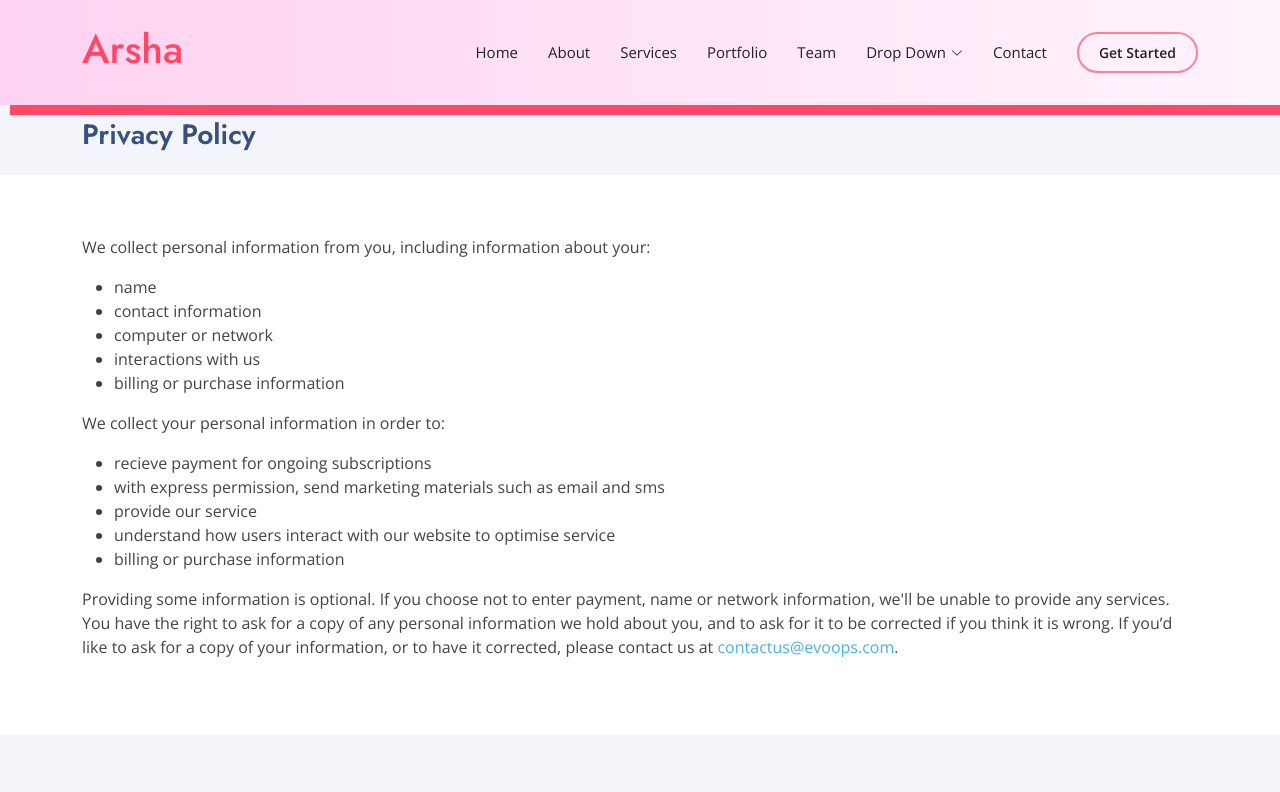
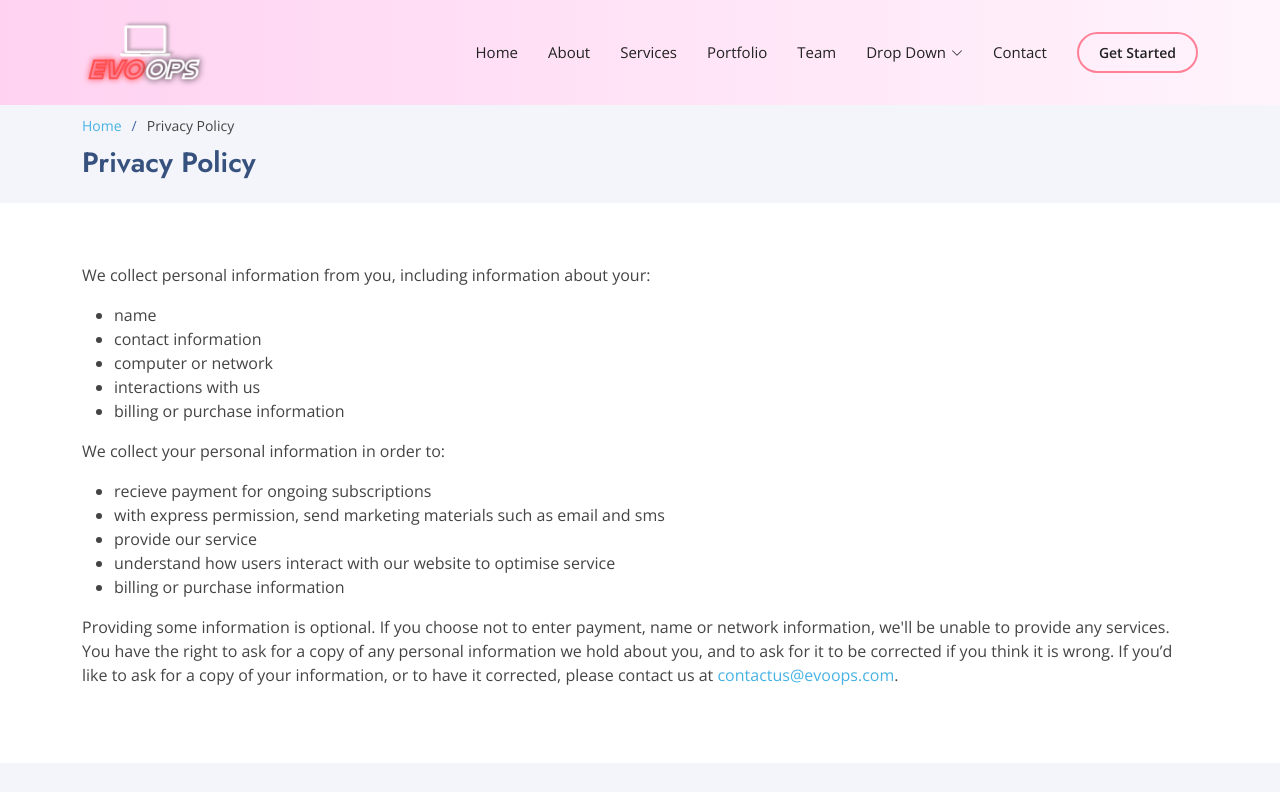
Before and after one commit to zagiri/EvoOpsSite, a plain HTML site: page pages/privacy-policy.html in a window 1280 px wide. Shown: the top 792 px of the page. Drawn offline with nearby package versions, Linux system fonts and the light colour scheme.

Commit message:
Fixed other pages

```diff
--- a/assets/css/style.css
+++ b/assets/css/style.css
@@ -120,6 +120,11 @@ h6 {
   box-shadow: 10px 10px #ff4767;
 }
 
+#header.header-scrolled,
+#header.header-inner-pages-new {
+  background-image: linear-gradient(to right, #ffd2f1 , #fff4fc);
+}
+
 /*.fixed-top {*/
 /*  background: pink;*/
 /*}*/
@@ -180,6 +185,10 @@ h6 {
   font-size: 12px;
   line-height: 0;
   margin-left: 5px;
+}
+
+.pages {
+  background0-image: linear-gradient(to right, #ffd2f1 , #fff4fc);
 }
 
 .navbar a:hover,
@@ -413,6 +422,12 @@ h6 {
   font-size: 24px;
 }
 
+
+#main-two {
+  margin-top: 100px;
+}
+
+
 #hero .btn-get-started {
   font-family: "Jost", sans-serif;
   font-weight: 500;
--- a/pages/privacy-policy.html
+++ b/pages/privacy-policy.html
@@ -40,10 +40,10 @@
 <body>
 
 <!-- ======= Header ======= -->
-<header id="header" class="fixed-top header-inner-pages">
+<header id="header" class="fixed-top header-inner-pages-new">
     <div class="container d-flex align-items-center">
 
-        <h1 class="logo me-auto"><a href="../index.html">Arsha</a></h1>
+        <a href="index.html" class="logo me-auto"><img src="../assets/img/EvoOpsIcon.png" class="img-fluid"></a></h1>
         <!-- Uncomment below if you prefer to use an image logo -->
 <!--        <a href="index.html" class="logo me-auto"><img src="assets/img/EvoOpsIcon.png" alt="" class="img-fluid"></a>-->
 
@@ -80,7 +80,7 @@
     </div>
 </header><!-- End Header -->
 
-<main id="main">
+<main id="main-two">
 
     <!-- ======= Breadcrumbs ======= -->
     <section id="breadcrumbs" class="breadcrumbs">
```
